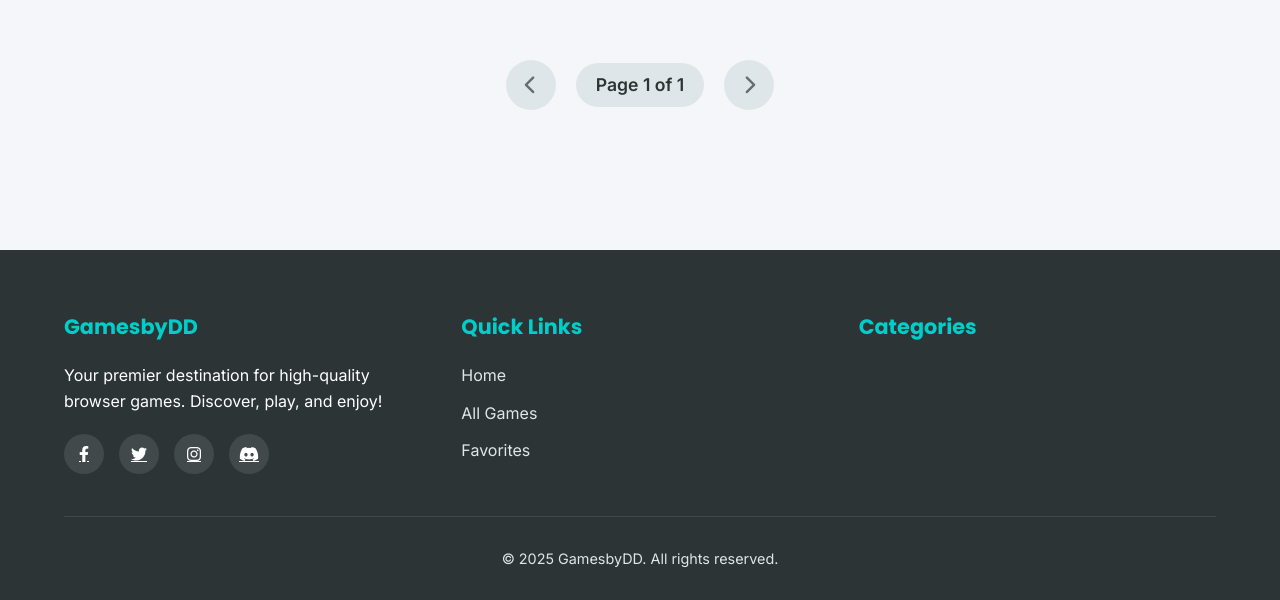
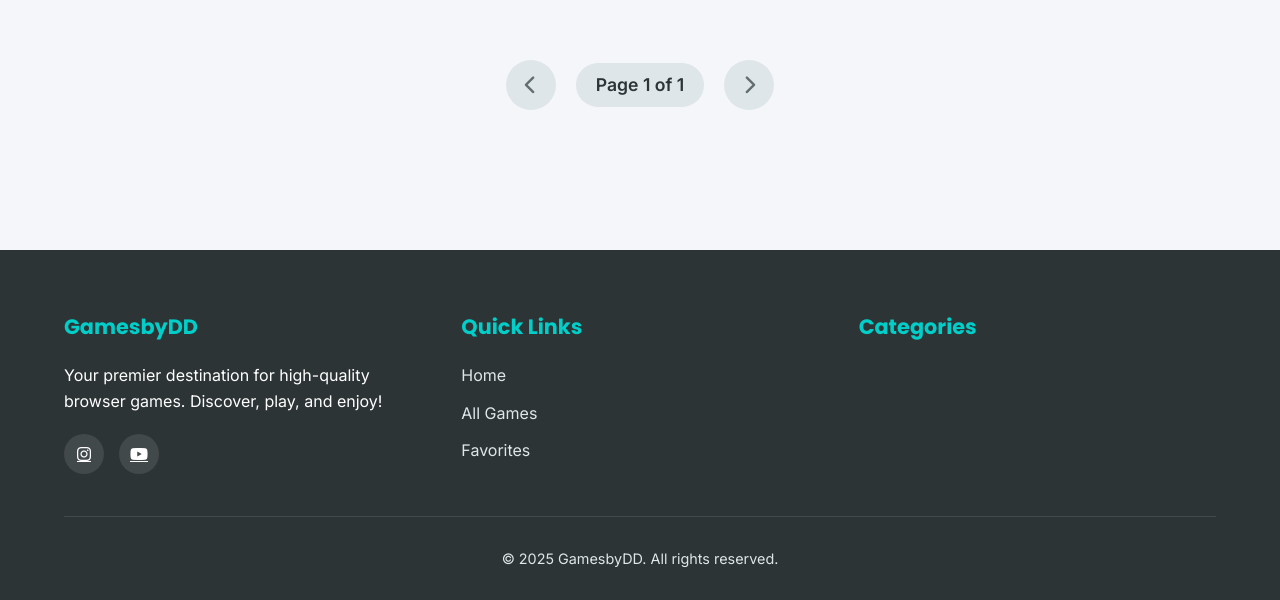
Before and after one commit to Gamer2DD/AllinOne, a plain HTML site: page index.html in a window 1280 px wide. Shown: the part 1264-1864 px from the top of the page. Drawn offline with Linux system fonts and the light colour scheme; no server answers.

Commit message:
Update social links in footer section

```diff
--- a/index.html
+++ b/index.html
@@ -1275,10 +1275,12 @@
                 <h4>GamesbyDD</h4>
                 <p>Your premier destination for high-quality browser games. Discover, play, and enjoy!</p>
                 <div class="social-links">
-                    <a href="#" class="social-link"><i class="fab fa-facebook-f"></i></a>
-                    <a href="#" class="social-link"><i class="fab fa-twitter"></i></a>
-                    <a href="#" class="social-link"><i class="fab fa-instagram"></i></a>
-                    <a href="#" class="social-link"><i class="fab fa-discord"></i></a>
+                    <a href="https://www.instagram.com/_ffgamer2dd?igsh=MW1ndG5hN3dqOXVvZw==" class="social-link" target="_blank">
+                        <i class="fab fa-instagram"></i>
+                    </a>
+                    <a href="https://youtube.com/@ffgamer2ddyt?si=Fj7Zi0B0MSY8-5cz" class="social-link" target="_blank">
+                        <i class="fab fa-youtube"></i>
+                    </a>
                 </div>
             </div>
             <div class="footer-column">
```
